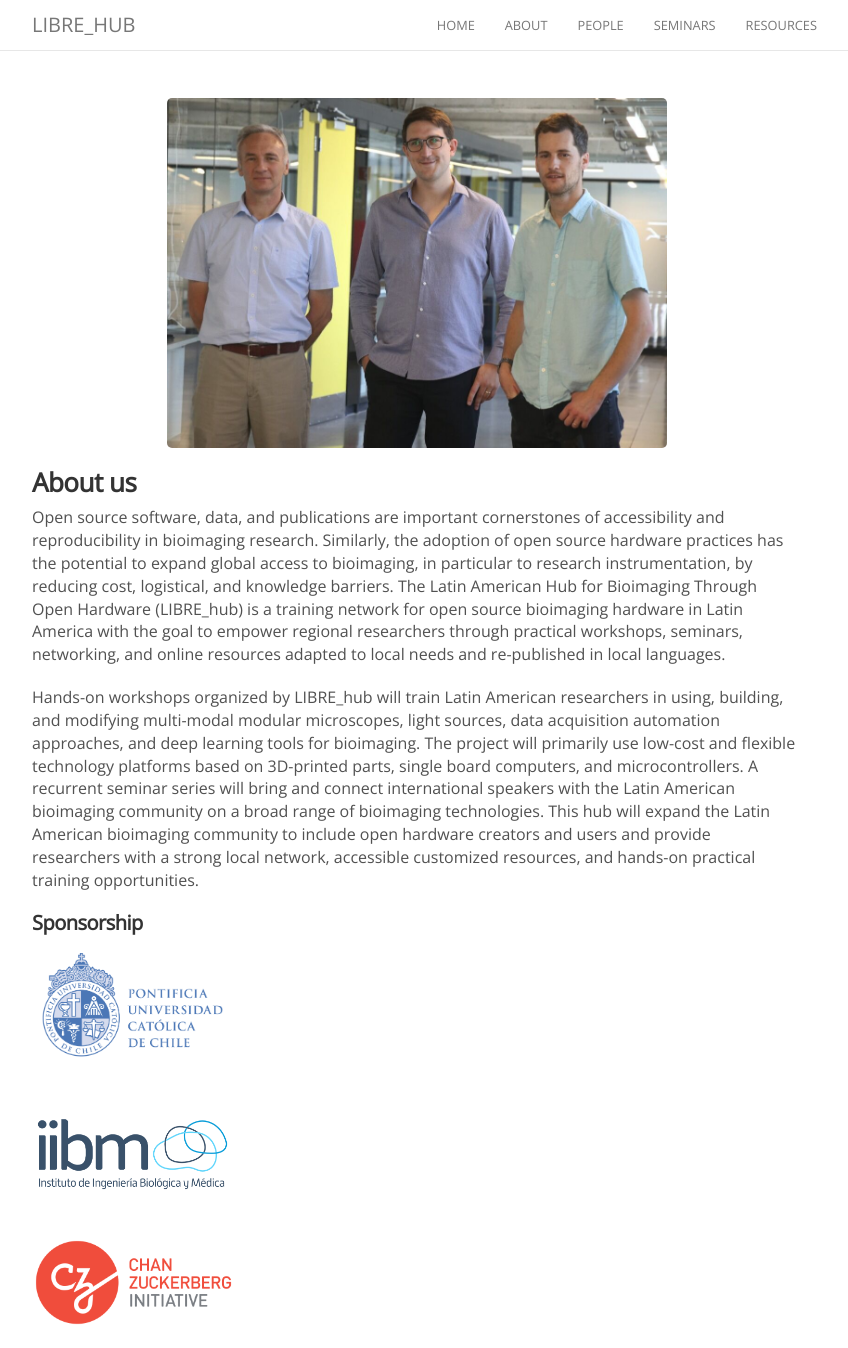
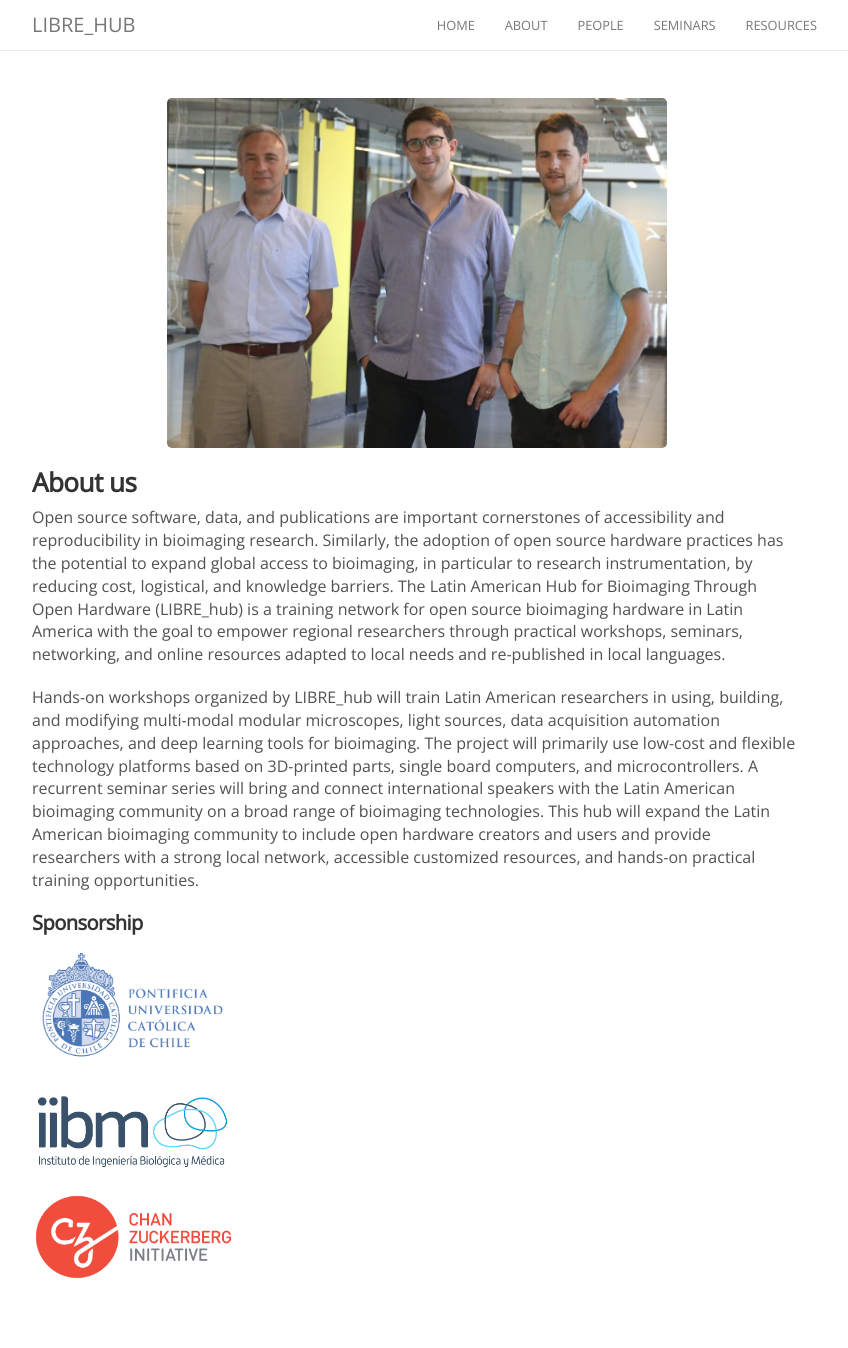
Before and after one commit to LIBREhub/LIBREhub.github.io, a Jekyll site: the page built from about.md, in a window 1280 px wide and 1348 px high. Shown: the whole window, without its empty margins (223-1071 px from the left). Built offline with Jekyll 4.4.1, drawn with Linux system fonts in a browser that asks for light colours; nearby versions of some CDN libraries; comment, search, counter and statistics services are not loaded.

Commit message:
Update about.md

```diff
--- a/about.md
+++ b/about.md
@@ -13,6 +13,6 @@
 Hands-on workshops organized by LIBRE_hub will train Latin American researchers in using, building, and modifying multi-modal modular microscopes, light sources, data acquisition automation approaches, and deep learning tools for bioimaging. The project will primarily use low-cost and flexible technology platforms based on 3D-printed parts, single board computers, and microcontrollers. A recurrent seminar series will bring and connect international speakers with the Latin American bioimaging community on a broad range of bioimaging technologies. This hub will expand the Latin American bioimaging community to include open hardware creators and users and provide researchers with a strong local network, accessible customized resources, and hands-on practical training opportunities.
 
 #### Sponsorship
-<a href="https://www.uc.cl/en"><img width="200" src="/images/logo/logo_UC.png"></a>&nbsp;
-<a href="https://ingenieriabiologicaymedica.uc.cl/en/"><img width="200" src="/images/logo/logo_IIBM.png"></a>&nbsp;
+<a href="https://www.uc.cl/en"><img width="200" src="/images/logo/logo_UC.png"></a>
+<a href="https://ingenieriabiologicaymedica.uc.cl/en/"><img width="200" src="/images/logo/logo_IIBM.png"></a>
 <a href="https://chanzuckerberg.com/"><img width="200" src="/images/logo/logo_CZI.png"></a>
```
